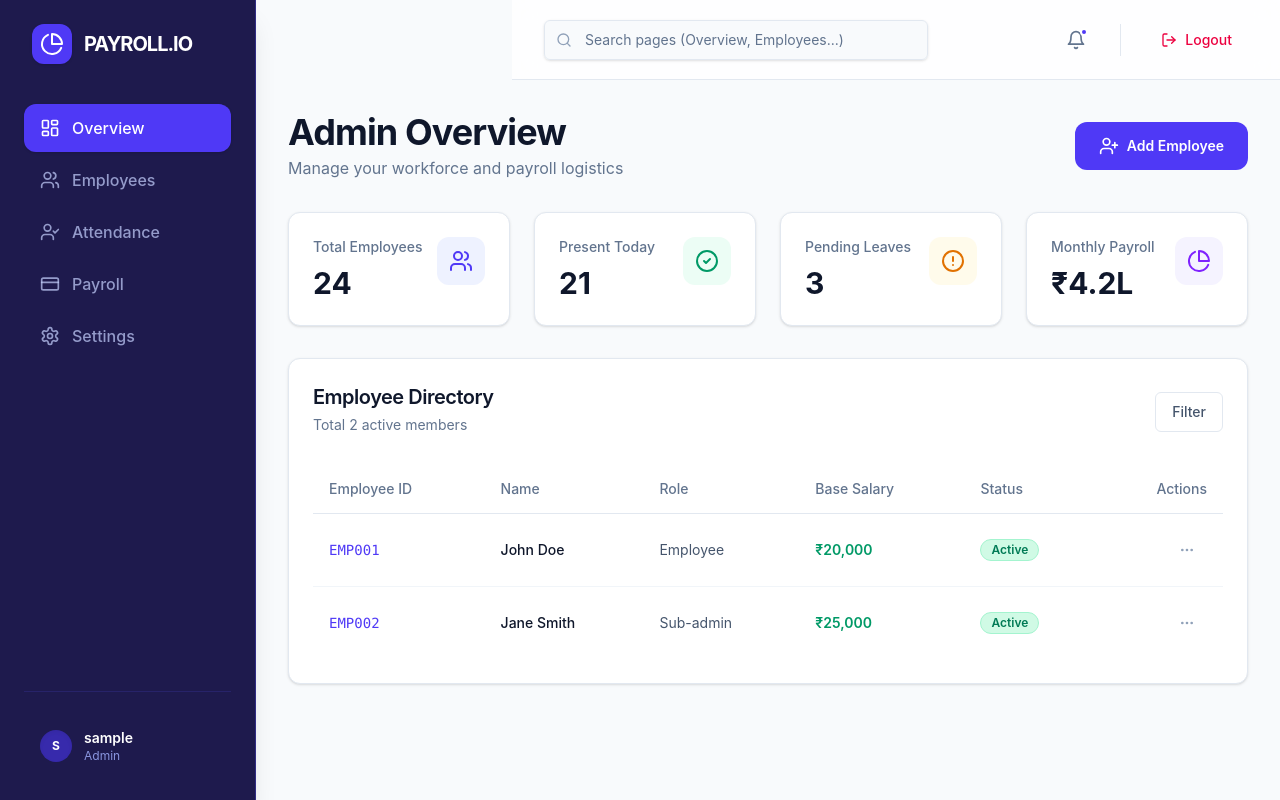
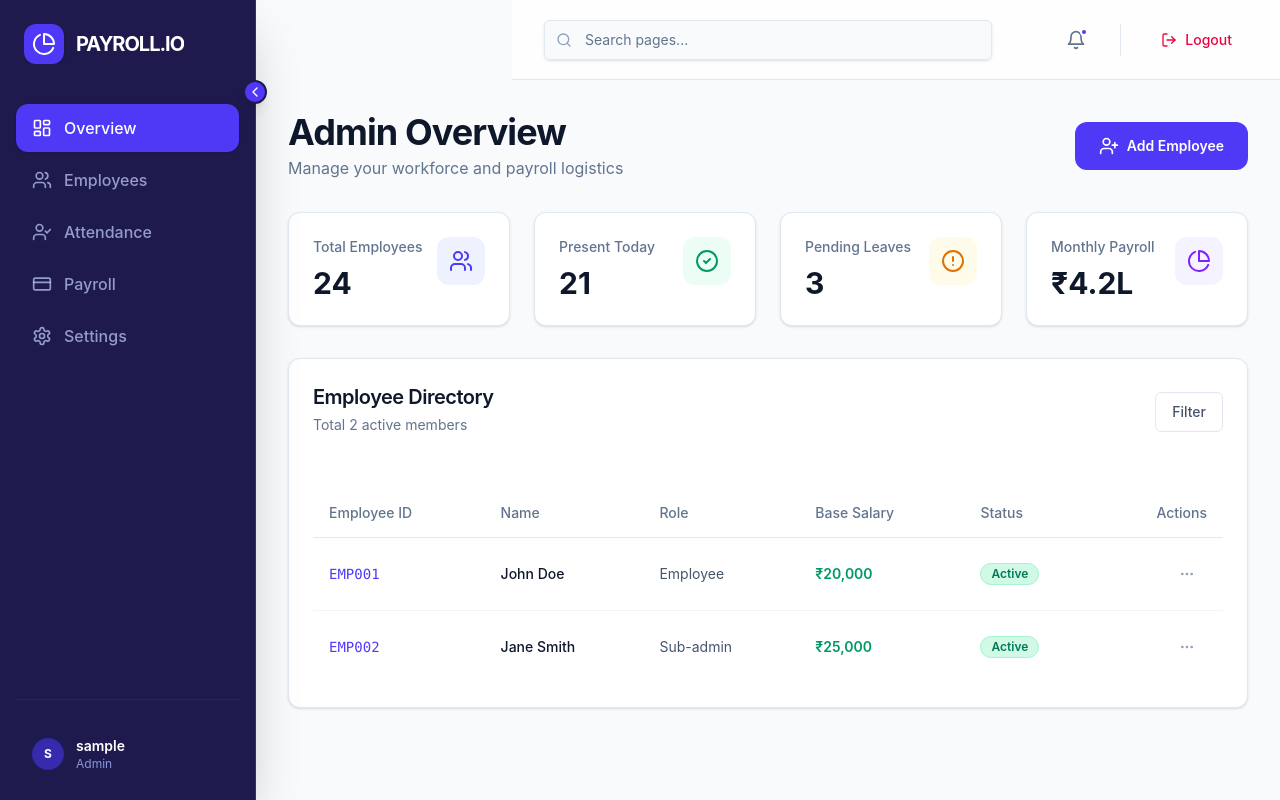
Before and after one commit to BM-ACADEMY/ABM_Payroll_Management, a React (Vite) app in the folder client/: page /admin in a window 1280 px wide. Built offline with nearby package versions, Linux system fonts and the light colour scheme; sample sign-in values are in the browser's storage.

Commit message:
nav bar search completed

```diff
--- a/client/src/App.jsx
+++ b/client/src/App.jsx
@@ -14,6 +14,18 @@ import EmployeeDashboard from './pages/employee/EmployeeDashboard';
 function App() {
   const [user, setUser] = useState(null);
   const [loading, setLoading] = useState(true);
+  const [isSidebarCollapsed, setIsSidebarCollapsed] = useState(false);
+  const [isMobile, setIsMobile] = useState(window.innerWidth < 1024);
+
+  useEffect(() => {
+    const handleResize = () => {
+      const mobile = window.innerWidth < 1024;
+      setIsMobile(mobile);
+      if (mobile) setIsSidebarCollapsed(true);
+    };
+    window.addEventListener('resize', handleResize);
+    return () => window.removeEventListener('resize', handleResize);
+  }, []);
 
   useEffect(() => {
     const token = localStorage.getItem('token');
@@ -44,12 +56,32 @@ function App() {
     );
   }
 
+  const sidebarWidth = user ? (isMobile ? '0px' : (isSidebarCollapsed ? '80px' : '256px')) : '0px';
+
   return (
     <Router>
-      <div className="flex min-h-screen bg-slate-50">
-        {user && <Sidebar user={user} />}
-        <div className="flex-1 flex flex-col" style={{ marginLeft: user ? '256px' : '0' }}>
-          {user && <Navbar user={user} setUser={handleSetUser} />}
+      <div className="flex min-h-screen bg-slate-50 relative overflow-x-hidden">
+        {user && (
+          <Sidebar
+            user={user}
+            isCollapsed={isSidebarCollapsed}
+            setIsCollapsed={setIsSidebarCollapsed}
+            isMobile={isMobile}
+          />
+        )}
+        <div
+          className="flex-1 flex flex-col transition-all duration-300 ease-in-out min-w-0"
+          style={{ marginLeft: sidebarWidth }}
+        >
+          {user && (
+            <Navbar
+              user={user}
+              setUser={handleSetUser}
+              isSidebarCollapsed={isSidebarCollapsed}
+              isMobile={isMobile}
+              setIsSidebarCollapsed={setIsSidebarCollapsed}
+            />
+          )}
           <main className="flex-1">
             <Routes>
               <Route path="/login" element={!user ? <Login setUser={handleSetUser} /> : <Navigate to={user.role?.name === 'admin' ? '/admin' : '/dashboard'} />} />
--- a/client/src/components/Navbar.jsx
+++ b/client/src/components/Navbar.jsx
@@ -1,10 +1,10 @@
 import React from 'react';
 import { useNavigate } from 'react-router-dom';
 import { Button } from "@/components/ui/button";
-import { LogOut, Bell, Search, LayoutDashboard, Users, UserCheck, CreditCard, Settings, ChevronRight } from "lucide-react";
+import { LogOut, Bell, Search, LayoutDashboard, Users, UserCheck, CreditCard, Settings, ChevronRight, Menu } from "lucide-react";
 import { Input } from "@/components/ui/input";
 
-const Navbar = ({ user, setUser }) => {
+const Navbar = ({ user, setUser, isSidebarCollapsed, isMobile, setIsSidebarCollapsed }) => {
   const navigate = useNavigate();
   const [searchTerm, setSearchTerm] = React.useState('');
   const [isOpen, setIsOpen] = React.useState(false);
@@ -43,19 +43,35 @@ const Navbar = ({ user, setUser }) => {
   };
 
   return (
-    <nav className="h-20 border-b border-slate-200 bg-white/80 backdrop-blur-md sticky top-0 z-40 px-8 flex items-center justify-between ml-64 transition-all duration-300">
-      <div className="relative w-96">
+    <nav
+      className={`h-20 border-b border-slate-200 bg-white/80 backdrop-blur-md sticky top-0 z-40 px-4 md:px-8 flex items-center justify-between transition-all duration-300 ease-in-out ${
+        isMobile ? 'ml-0' : (isSidebarCollapsed ? 'ml-20' : 'ml-64')
+      }`}
+    >
+      <div className="flex items-center gap-4 flex-1">
+        {isMobile && (
+          <Button
+            variant="ghost"
+            size="icon"
+            onClick={() => setIsSidebarCollapsed(!isSidebarCollapsed)}
+            className="text-slate-600"
+          >
+            <Menu className="w-6 h-6" />
+          </Button>
+        )}
+
+        <div className="relative w-full max-w-md hidden sm:block">
           <div className="relative group">
             <Search className="absolute left-3 top-1/2 -translate-y-1/2 w-4 h-4 text-slate-400 group-focus-within:text-indigo-600 transition-colors" />
             <Input
-            placeholder="Search pages (Overview, Employees...)"
+              placeholder="Search pages..."
               value={searchTerm}
               onChange={(e) => {
                 setSearchTerm(e.target.value);
                 setIsOpen(true);
               }}
               onFocus={() => setIsOpen(true)}
-            className="bg-slate-100/50 border-slate-200 pl-10 h-10 text-slate-900 placeholder:text-slate-500 focus:bg-white focus:ring-1 focus:ring-indigo-500 transition-all shadow-sm"
+              className="bg-slate-100/50 border-slate-200 pl-10 h-10 text-slate-900 placeholder:text-slate-500 focus:bg-white focus:ring-1 focus:ring-indigo-500 transition-all shadow-sm w-full"
             />
           </div>
 
@@ -89,6 +105,7 @@ const Navbar = ({ user, setUser }) => {
           </>
         )}
         </div>
+      </div>
 
       <div className="flex items-center gap-6">
         <Button variant="ghost" size="icon" className="text-slate-500 hover:text-slate-900 hover:bg-slate-100 relative">
--- a/client/src/components/Sidebar.jsx
+++ b/client/src/components/Sidebar.jsx
@@ -1,8 +1,8 @@
 import React from 'react';
 import { NavLink } from 'react-router-dom';
-import { LayoutDashboard, Users, UserCheck, CreditCard, Settings, PieChart } from "lucide-react";
+import { LayoutDashboard, Users, UserCheck, CreditCard, Settings, PieChart, ChevronLeft, ChevronRight } from "lucide-react";
 
-const Sidebar = ({ user }) => {
+const Sidebar = ({ user, isCollapsed, setIsCollapsed, isMobile }) => {
   const adminLinks = [
     { name: 'Overview', path: '/admin', icon: LayoutDashboard },
     { name: 'Employees', path: '/admin/employees', icon: Users },
@@ -21,13 +21,42 @@ const Sidebar = ({ user }) => {
   const links = user?.role?.name === 'admin' ? adminLinks : employeeLinks;
 
   return (
-    <aside className="fixed left-0 top-0 h-screen w-64 bg-indigo-950 border-r border-indigo-900 z-50 flex flex-col p-6 shadow-xl">
-      <div className="flex items-center gap-3 px-2 mb-10">
-        <div className="w-10 h-10 bg-indigo-600 rounded-xl flex items-center justify-center shadow-sm">
-          <PieChart className="w-6 h-6 text-white" />
+    <>
+      {/* Mobile Overlay */}
+      {isMobile && !isCollapsed && (
+        <div
+          className="fixed inset-0 bg-slate-900/50 backdrop-blur-sm z-[45] animate-in fade-in duration-300"
+          onClick={() => setIsCollapsed(true)}
+        />
+      )}
+
+      <aside
+        className={`fixed left-0 top-0 h-screen transition-all duration-300 ease-in-out bg-indigo-950 border-r border-indigo-900 z-50 flex flex-col p-4 shadow-2xl ${
+          isMobile
+            ? (isCollapsed ? '-translate-x-full w-64' : 'translate-x-0 w-64')
+            : (isCollapsed ? 'w-20' : 'w-64')
+        }`}
+      >
+        <div className="flex items-center justify-between mb-10 px-2 mt-2">
+          <div className="flex items-center gap-3 overflow-hidden">
+            <div className="w-10 h-10 bg-indigo-600 rounded-xl flex items-center justify-center shadow-sm shrink-0">
+              <PieChart className="w-6 h-6 text-white" />
+            </div>
+            {( !isCollapsed || isMobile ) && (
+              <span className="text-xl font-bold tracking-tighter text-white whitespace-nowrap animate-in fade-in duration-500">
+                PAYROLL.IO
+              </span>
+            )}
+          </div>
+          {!isMobile && (
+            <button
+              onClick={() => setIsCollapsed(!isCollapsed)}
+              className={`absolute -right-3 top-20 w-6 h-6 bg-indigo-600 rounded-full flex items-center justify-center text-white border-2 border-indigo-950 hover:bg-indigo-500 transition-colors shadow-lg`}
+            >
+              {isCollapsed ? <ChevronRight className="w-4 h-4" /> : <ChevronLeft className="w-4 h-4" />}
+            </button>
+          )}
         </div>
-        <span className="text-xl font-bold tracking-tighter text-white">PAYROLL.IO</span>
-      </div>
 
       <nav className="flex-1 space-y-1">
         {links.map((link, i) => (
@@ -36,30 +65,39 @@ const Sidebar = ({ user }) => {
             to={link.path}
             end={link.path === '/admin' || link.path === '/dashboard'}
             className={({ isActive }) => `
-              flex items-center gap-3 px-4 py-3 rounded-xl transition-all duration-200
+              flex items-center gap-3 px-4 py-3 rounded-xl transition-all duration-200 group
               ${isActive
                 ? 'bg-indigo-600 text-white shadow-sm'
                 : 'text-indigo-200/70 hover:bg-indigo-900/50 hover:text-white'}
+              ${isCollapsed ? 'justify-center px-0' : ''}
             `}
+            title={isCollapsed ? link.name : ''}
           >
-            <link.icon className="w-5 h-5" />
-            <span className="font-medium">{link.name}</span>
+            <link.icon className={`w-5 h-5 shrink-0 ${isCollapsed ? 'm-0' : ''}`} />
+            {!isCollapsed && (
+              <span className="font-medium whitespace-nowrap animate-in fade-in slide-in-from-left-2 duration-300">
+                {link.name}
+              </span>
+            )}
           </NavLink>
         ))}
       </nav>
 
       <div className="mt-auto pt-6 border-t border-indigo-900/50">
-        <div className="px-4 py-3 flex items-center gap-3 text-indigo-200">
-          <div className="w-8 h-8 rounded-full bg-indigo-800 flex items-center justify-center text-xs font-bold text-white shadow-inner">
+        <div className={`flex items-center gap-3 text-indigo-200 ${isCollapsed ? 'justify-center' : 'px-4 py-3'}`}>
+          <div className="w-8 h-8 rounded-full bg-indigo-800 flex items-center justify-center text-xs font-bold text-white shadow-inner shrink-0">
             {user.name.charAt(0).toUpperCase()}
           </div>
-          <div className="flex-1 overflow-hidden">
-            <p className="text-sm font-semibold text-white truncate">{user.name}</p>
-            <p className="text-xs text-indigo-300/80 capitalize truncate">{user?.role?.name || ''}</p>
-          </div>
+          {!isCollapsed && (
+            <div className="flex-1 overflow-hidden animate-in fade-in duration-500">
+              <p className="text-sm font-semibold text-white truncate">{user.name}</p>
+              <p className="text-xs text-indigo-300/80 capitalize truncate">{user?.role?.name || ''}</p>
+            </div>
+          )}
         </div>
       </div>
     </aside>
+    </>
   );
 };
 
--- a/client/src/pages/ForgotPassword.jsx
+++ b/client/src/pages/ForgotPassword.jsx
@@ -30,14 +30,14 @@ const ForgotPassword = () => {
     <div className="min-h-screen flex items-center justify-center bg-gray-50 p-4">
       <Card className="w-full max-w-md bg-white border border-gray-100 shadow-xl rounded-2xl relative overflow-hidden">
         <div className="absolute top-0 left-0 w-full h-1 bg-gradient-to-r from-indigo-500 to-purple-500"></div>
-        <CardHeader className="space-y-2 text-center pb-8 pt-6">
+        <CardHeader className="space-y-2 text-center pb-6 pt-6 px-4 md:px-8">
           <CardTitle className="text-2xl font-semibold tracking-tight text-gray-900">Forgot Password</CardTitle>
           <CardDescription className="text-gray-500 text-sm">
             Enter your email address and we'll send you an OTP to reset your password.
           </CardDescription>
         </CardHeader>
         <form onSubmit={handleSubmit}>
-          <CardContent className="space-y-5 px-8">
+          <CardContent className="space-y-5 px-6 md:px-8">
             {error && (
               <div className="p-3 text-sm font-medium text-red-700 bg-red-50 rounded-lg border border-red-100" role="alert">
                 {error}
--- a/client/src/pages/Login.jsx
+++ b/client/src/pages/Login.jsx
@@ -55,14 +55,14 @@ const Login = ({ setUser }) => {
     <div className="min-h-screen flex items-center justify-center bg-gray-50 p-4">
       <Card className="w-full max-w-md bg-white border border-gray-100 shadow-xl rounded-2xl relative overflow-hidden">
         <div className="absolute top-0 left-0 w-full h-1 bg-gradient-to-r from-indigo-500 to-purple-500"></div>
-        <CardHeader className="space-y-2 text-center pb-8 pt-6">
+        <CardHeader className="space-y-2 text-center pb-6 pt-6 px-4 md:px-8">
           <CardTitle className="text-2xl font-semibold tracking-tight text-gray-900">Welcome back</CardTitle>
           <CardDescription className="text-gray-500 text-sm">
             Sign in to your account to continue
           </CardDescription>
         </CardHeader>
         <form onSubmit={handleSubmit}>
-          <CardContent className="space-y-5 px-8">
+          <CardContent className="space-y-5 px-6 md:px-8">
             {successMsg && (
               <div className="p-3 text-sm font-medium text-emerald-700 bg-emerald-50 rounded-lg border border-emerald-100" role="alert">
                 {successMsg}
--- a/client/src/pages/Otp.jsx
+++ b/client/src/pages/Otp.jsx
@@ -57,14 +57,14 @@ const Otp = () => {
     <div className="min-h-screen flex items-center justify-center bg-gray-50 p-4">
       <Card className="w-full max-w-md bg-white border border-gray-100 shadow-xl rounded-2xl relative overflow-hidden">
         <div className="absolute top-0 left-0 w-full h-1 bg-gradient-to-r from-indigo-500 to-purple-500"></div>
-        <CardHeader className="space-y-2 text-center pb-8 pt-6">
+        <CardHeader className="space-y-2 text-center pb-6 pt-6 px-4 md:px-8">
           <CardTitle className="text-2xl font-semibold tracking-tight text-gray-900">Verify your email</CardTitle>
           <CardDescription className="text-gray-500 text-sm">
             We've sent a 6-digit code to <span className="font-medium text-gray-900">{email}</span>
           </CardDescription>
         </CardHeader>
         <form onSubmit={handleSubmit}>
-          <CardContent className="space-y-5 px-8">
+          <CardContent className="space-y-5 px-6 md:px-8">
             {error && (
               <div className="p-3 text-sm font-medium text-red-700 bg-red-50 rounded-lg border border-red-100" role="alert">
                 {error}
--- a/client/src/pages/ResetPassword.jsx
+++ b/client/src/pages/ResetPassword.jsx
@@ -69,14 +69,14 @@ const ResetPassword = () => {
     <div className="min-h-screen flex items-center justify-center bg-gray-50 p-4">
       <Card className="w-full max-w-md bg-white border border-gray-100 shadow-xl rounded-2xl relative overflow-hidden">
         <div className="absolute top-0 left-0 w-full h-1 bg-gradient-to-r from-indigo-500 to-purple-500"></div>
-        <CardHeader className="space-y-2 text-center pb-8 pt-6">
+        <CardHeader className="space-y-2 text-center pb-6 pt-6 px-4 md:px-8">
           <CardTitle className="text-2xl font-semibold tracking-tight text-gray-900">Reset Password</CardTitle>
           <CardDescription className="text-gray-500 text-sm">
             Enter the 6-digit code sent to <span className="font-medium text-gray-900">{email}</span> and your new password.
           </CardDescription>
         </CardHeader>
         <form onSubmit={handleSubmit}>
-          <CardContent className="space-y-5 px-8">
+          <CardContent className="space-y-5 px-6 md:px-8">
             {error && (
               <div className="p-3 text-sm font-medium text-red-700 bg-red-50 rounded-lg border border-red-100" role="alert">
                 {error}
--- a/client/src/pages/Signup.jsx
+++ b/client/src/pages/Signup.jsx
@@ -44,14 +44,14 @@ const Signup = () => {
     <div className="min-h-screen flex items-center justify-center bg-gray-50 p-4">
       <Card className="w-full max-w-md bg-white border border-gray-100 shadow-xl rounded-2xl relative overflow-hidden">
         <div className="absolute top-0 left-0 w-full h-1 bg-gradient-to-r from-indigo-500 to-purple-500"></div>
-        <CardHeader className="space-y-2 text-center pb-8 pt-6">
+        <CardHeader className="space-y-2 text-center pb-6 pt-6 px-4 md:px-8">
           <CardTitle className="text-2xl font-semibold tracking-tight text-gray-900">Create an account</CardTitle>
           <CardDescription className="text-gray-500 text-sm">
             Enter your details to get started
           </CardDescription>
         </CardHeader>
         <form onSubmit={handleSubmit}>
-          <CardContent className="space-y-5 px-8">
+          <CardContent className="space-y-5 px-6 md:px-8">
             {error && (
               <div className="p-3 text-sm font-medium text-red-700 bg-red-50 rounded-lg border border-red-100" role="alert">
                 {error}
--- a/client/src/pages/admin/AdminDashboard.jsx
+++ b/client/src/pages/admin/AdminDashboard.jsx
@@ -31,17 +31,17 @@ const AdminDashboard = () => {
         </Button>
       </header>
 
-      <div className="grid grid-cols-1 sm:grid-cols-2 lg:grid-cols-4 gap-6">
+      <div className="grid grid-cols-1 md:grid-cols-2 lg:grid-cols-4 gap-4 md:gap-6">
         {stats.map((stat, i) => (
           <Card key={i} className="bg-white border-slate-200 shadow-sm hover:shadow-md transition-all duration-300">
             <CardContent className="pt-6">
               <div className="flex justify-between items-start">
-                <div className="space-y-2">
+                <div className="space-y-2 text-slate-900 border-indigo-600">
                   <p className="text-sm font-medium text-slate-500">{stat.label}</p>
-                  <p className="text-3xl font-bold text-slate-900">{stat.value}</p>
+                  <p className="text-2xl md:text-3xl font-bold">{stat.value}</p>
                 </div>
                 <div className={`p-3 rounded-xl ${stat.bg} ${stat.color}`}>
-                  <stat.icon className="w-6 h-6" />
+                  <stat.icon className="w-5 h-5 md:w-6 md:h-6" />
                 </div>
               </div>
             </CardContent>
@@ -49,33 +49,34 @@ const AdminDashboard = () => {
         ))}
       </div>
 
-      <Card className="bg-white border-slate-200 shadow-sm">
-        <CardHeader className="flex flex-row items-center justify-between">
+      <Card className="bg-white border-slate-200 shadow-sm overflow-hidden">
+        <CardHeader className="flex flex-col sm:flex-row items-start sm:items-center justify-between gap-4">
           <div className="space-y-1">
             <CardTitle className="text-xl text-slate-900">Employee Directory</CardTitle>
             <CardDescription className="text-slate-500">Total {employees.length} active members</CardDescription>
           </div>
-          <Button variant="outline" className="border-slate-200 text-slate-600 hover:text-slate-900 hover:bg-slate-50">Filter</Button>
+          <Button variant="outline" className="border-slate-200 text-slate-600 hover:text-slate-900 hover:bg-slate-50 w-full sm:w-auto">Filter</Button>
         </CardHeader>
-        <CardContent>
+        <CardContent className="p-0 sm:p-6">
+          <div className="overflow-x-auto">
             <Table>
               <TableHeader>
                 <TableRow className="border-slate-200 hover:bg-transparent">
-                <TableHead className="text-slate-500 font-medium">Employee ID</TableHead>
-                <TableHead className="text-slate-500 font-medium">Name</TableHead>
-                <TableHead className="text-slate-500 font-medium">Role</TableHead>
-                <TableHead className="text-slate-500 font-medium">Base Salary</TableHead>
-                <TableHead className="text-slate-500 font-medium">Status</TableHead>
-                <TableHead className="text-right text-slate-500 font-medium">Actions</TableHead>
+                  <TableHead className="text-slate-500 font-medium whitespace-nowrap">Employee ID</TableHead>
+                  <TableHead className="text-slate-500 font-medium whitespace-nowrap">Name</TableHead>
+                  <TableHead className="text-slate-500 font-medium whitespace-nowrap">Role</TableHead>
+                  <TableHead className="text-slate-500 font-medium whitespace-nowrap">Base Salary</TableHead>
+                  <TableHead className="text-slate-500 font-medium whitespace-nowrap">Status</TableHead>
+                  <TableHead className="text-right text-slate-500 font-medium whitespace-nowrap">Actions</TableHead>
                 </TableRow>
               </TableHeader>
               <TableBody>
                 {employees.map((emp, i) => (
                   <TableRow key={i} className="border-slate-100 hover:bg-slate-50 transition-colors">
                     <TableCell className="font-mono text-indigo-600">{emp.id}</TableCell>
-                  <TableCell className="font-medium text-slate-900">{emp.name}</TableCell>
+                    <TableCell className="font-medium text-slate-900 whitespace-nowrap">{emp.name}</TableCell>
                     <TableCell className="text-slate-600">{emp.role}</TableCell>
-                  <TableCell className="font-semibold text-emerald-600">₹{emp.salary.toLocaleString()}</TableCell>
+                    <TableCell className="font-semibold text-emerald-600 whitespace-nowrap">₹{emp.salary.toLocaleString()}</TableCell>
                     <TableCell>
                       <Badge className="bg-emerald-100 text-emerald-700 hover:bg-emerald-100 border-emerald-200 shadow-none">
                         {emp.status}
@@ -90,6 +91,7 @@ const AdminDashboard = () => {
                 ))}
               </TableBody>
             </Table>
+          </div>
         </CardContent>
       </Card>
     </div>
```
Also changed, not shown: client/src/pages/admin/Employees.jsx (+33 -29 lines), client/src/pages/employee/EmployeeDashboard.jsx (+25 -23 lines). Lines whose indentation alone changed are shown as unchanged.
